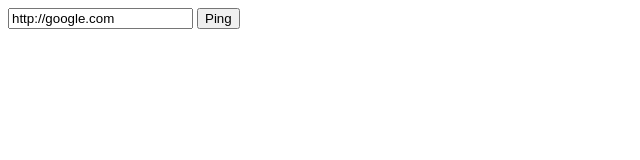
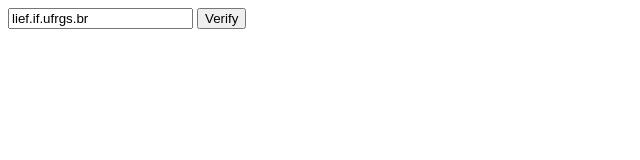
Before and after one commit to calvinfarias/calvinfarias.github.io, a plain HTML site: page index.html in a window 1280 px wide. Shown: the full height of the page, 0-640 px from the left. Drawn offline with Linux system fonts and the light colour scheme.

Commit message:
Update index.html

```diff
--- a/index.html
+++ b/index.html
@@ -2,7 +2,7 @@
 <head>
     <script src="./ping.js"></script>
     <script>
-    var do_ping = function() {
+    var ping = function() {
         ping(document.getElementById('pingurl').value).then(function(delta) {
             alert(delta);
         }).catch(function(error) {
@@ -16,7 +16,7 @@
         <!--
         <p>You are being redirected to my personal page, please click <a href="http://lief.if.ufrgs.br/~calvinfarias">here</a> if your browser does not redirect you.</p>
         -->
-        <input id='pingurl' type='text' value='http://google.com'></input>
-<button onclick='do_ping()'>Ping</button>
+        <input type='text' value='lief.if.ufrgs.br' readonly></input>
+        <button onclick='ping()'>Verify</button>
 </body>
 </html>
```
